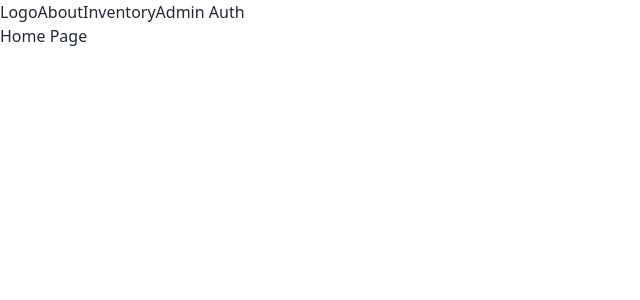
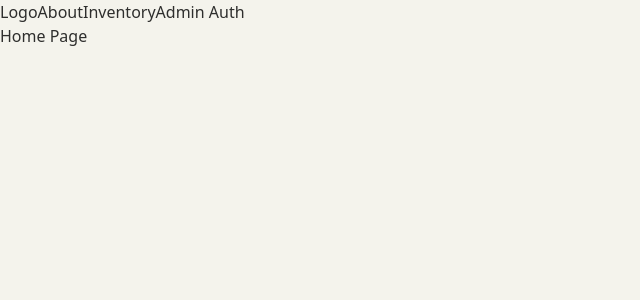
Before and after one commit to lehelen19/inventory-frontend, a React (Create React App) app: page / in a window 1280 px wide. Shown: the top 300 px of the page, without its empty margins (0-640 px from the left). Built offline with nearby package versions, Linux system fonts and the light colour scheme.

Commit message:
Configure theme

```diff
--- a/tailwind.config.js
+++ b/tailwind.config.js
@@ -1,8 +1,30 @@
 /** @type {import('tailwindcss').Config} */
 module.exports = {
   content: ['./src/**/*.{js,jsx,ts,tsx}'],
-  theme: {
-    extend: {},
+  daisyui: {
+    themes: [
+      {
+        mytheme: {
+          primary: '#374f22',
+
+          secondary: '#99c79b',
+
+          accent: '#c0c18f',
+
+          neutral: '#201f13',
+
+          'base-100': '#f4f3ec',
+
+          info: '#c0c18f',
+
+          success: '#6ee7b7',
+
+          warning: '#fbbf24',
+
+          error: '#ef4444',
+        },
+      },
+    ],
   },
   plugins: [require('daisyui')],
 };
```
